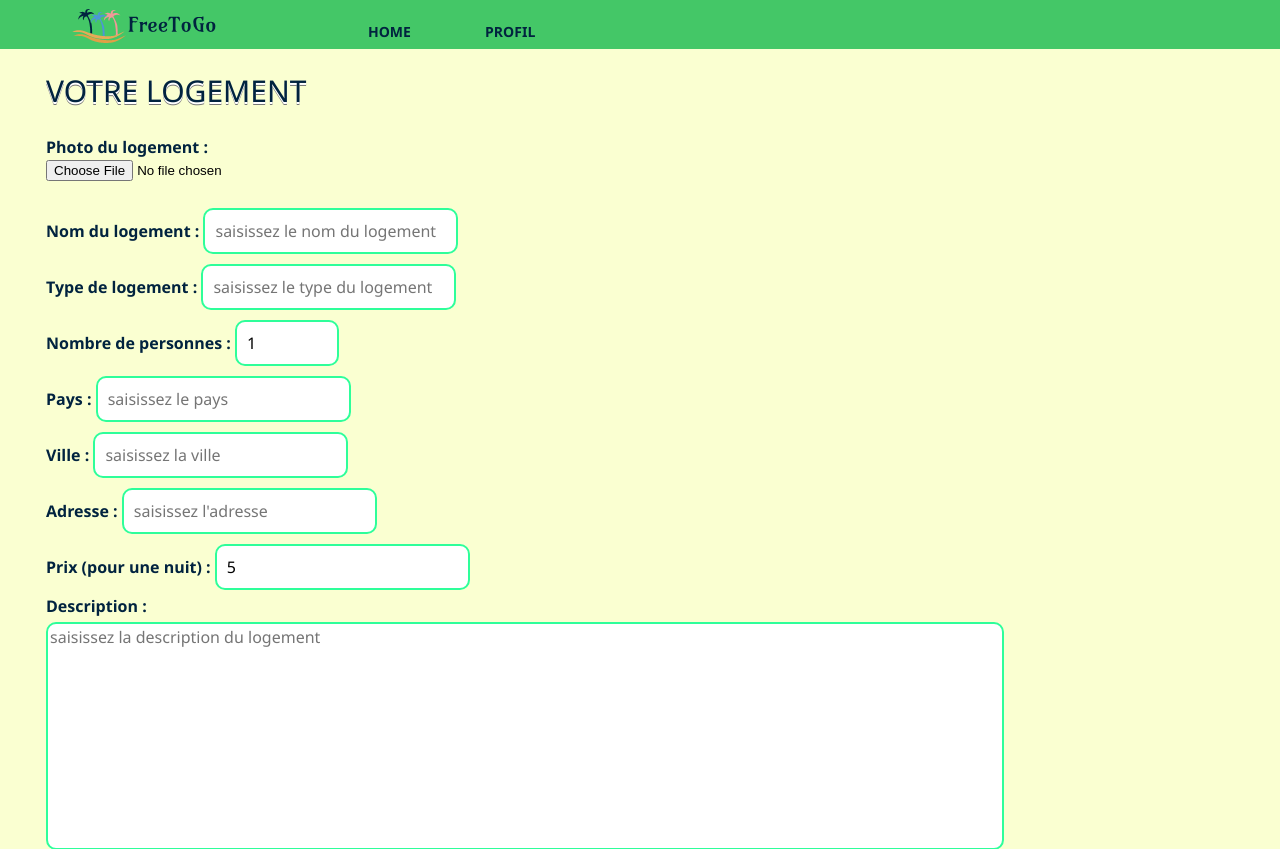
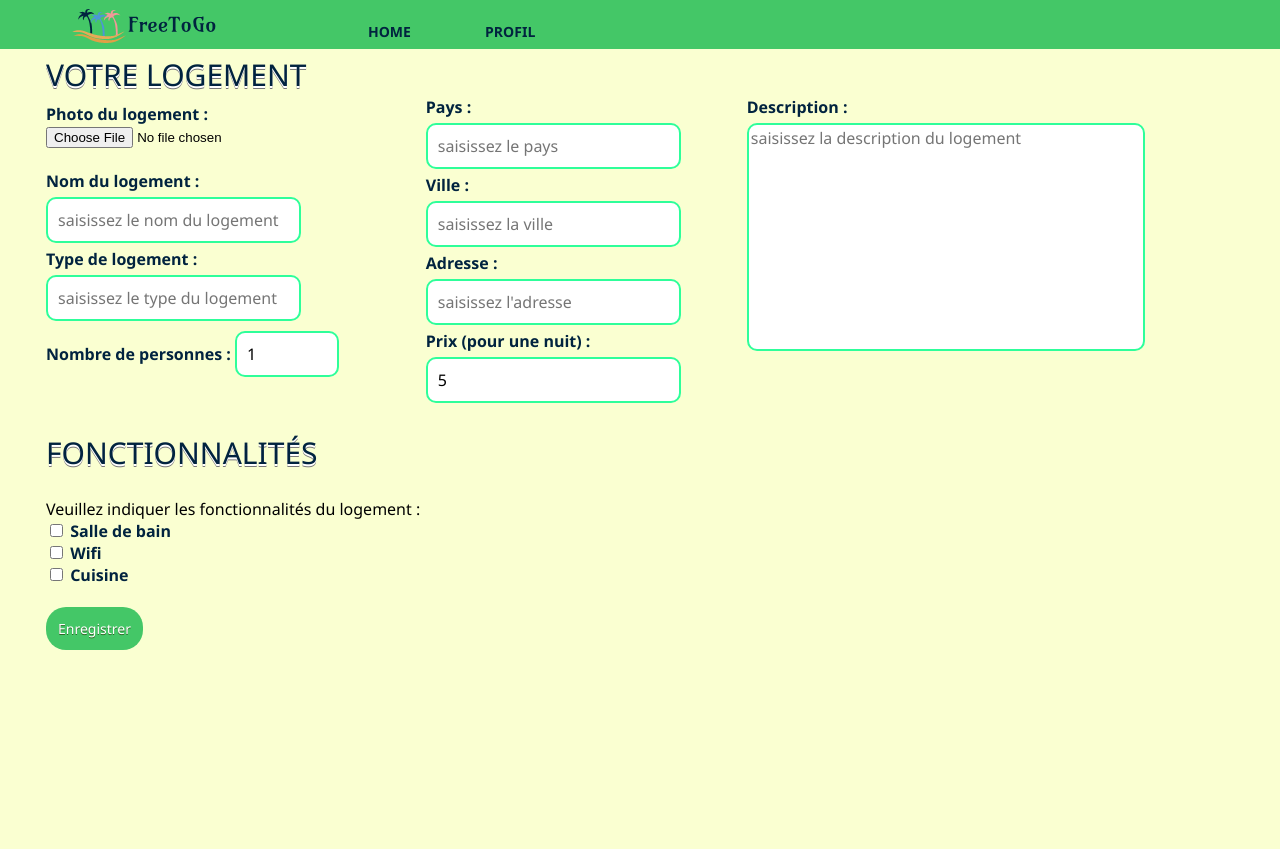
Before and after one commit to XgLsuLzRMy/FreeToGo, a PHP site: page /ajoutlogement.php in a window 1280 px wide. Shown: the top 849 px of the page. After the commit the page ends 650 px from the top, so only its background shows below. Run offline with PHP 8.4, Linux system fonts and the light colour scheme; a user stored in the database is signed in; data comes from the database, SQL or seed files in the repository.

Commit message:
Disposition Ajout Logement et ajout du nom sur la page logement

```diff
--- a/public_html/ajoutlogement.php
+++ b/public_html/ajoutlogement.php
@@ -13,6 +13,8 @@
   <div class="main">
     <!--la partie pour décrire les informations du logement -->
     <form action=ajoutlogement.php method=post enctype="multipart/form-data">
+      <div class="ligne">
+        <div class="colonne" >
           <h2> Votre logement </h2>
           <label>Photo du logement : </label>
           <br/>
@@ -28,6 +30,9 @@
           <label>Nombre de personnes : </label>
           <input type="number" name="nbPersonne" id="nbPersonne" value="1" min="1" max="30" required />
           <br/>
+
+        </div>
+        <div class="column" style="margin-top: 50px;">
           <label>Pays : </label>
           <input type="text" name="pays" id="pays" placeholder="saisissez le pays"/>
           <br/>
@@ -40,9 +45,13 @@
           <label> Prix (pour une nuit) : </label>
           <input type="number" name="prixNuit" id="prixNuit" value="5" min="5" placeholder="saisissez le prix pour une nuit" required />
           <br/>
+        </div>
+        <div class="column" style="margin-top: 50px;margin-left: 50px;">
           <label>Description : </label>
             <br/>
           <textarea name="description" rows="10" cols="80" placeholder="saisissez la description du logement"></textarea>
+        </div>
+      </div>
 
       <h2> Fonctionnalités </h2>
       <p>
@@ -52,6 +61,9 @@
         <input type="checkbox" name="cuisine" value="Cuisine" id="cuisine" /> <label for="cuisine">Cuisine</label><br/>
       </p>
       <input type="submit" class="bouton" name="Enregistrer_Logement" value ="Enregistrer" />
+
+
+
 
       <?php
       session_start();
--- a/public_html/logement.php
+++ b/public_html/logement.php
@@ -60,8 +60,8 @@ session_start();
       <div class="ligne">
         <div class="colonne" >
           <div id="div_logement" >
-            <h2>Logement</h2>
             <?php
+            echo '  <h2>Logement '.$donnees["nomLogement"].'</h2>';
             echo '<img src="'.$photo.'" style="float:right;" class="photo" alt="photo du logement"/>';
             ?>
 
```
Lines whose indentation alone changed are shown as unchanged.
